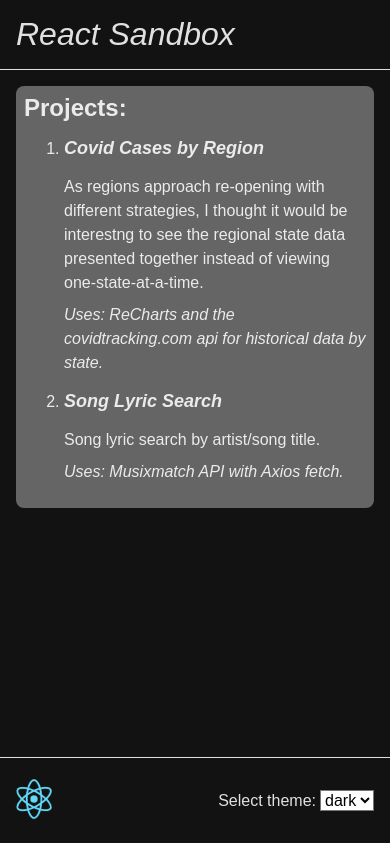
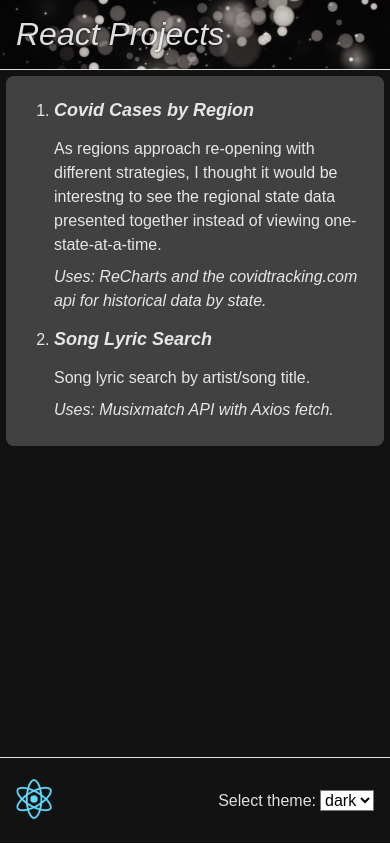
Before and after one commit to dougwigg/react-app, a React (Create React App) app: page /#/ in a window 390 px wide. Built offline with nearby package versions, Linux system fonts and the light colour scheme.

Commit message:
adjust styling

```diff
--- a/src/App.js
+++ b/src/App.js
@@ -18,7 +18,7 @@
   const [themeStyle, setThemeStyle] = React.useState(themeStyles.darkTheme);
   return (
     <ThemeProvider theme={themeStyle}>
-      <Header title="React Sandbox" />
+      <Header title="React Projects" />
       <Router>
         <Switch>
           <Route path='/' exact component={BodyHOC(HomeTOC)} />
--- a/src/layout/Body.module.css
+++ b/src/layout/Body.module.css
@@ -4,13 +4,20 @@
   text-decoration: none;
 }
 
+.backLink:hover {
+  color:  #b33426;
+}
+
 .header {
+  color: rgba(255,255,255,.87) !important;
   font-size: 4rem;
   font-style: italic;
   padding: 2rem;
   border-bottom-width: 1px;
   border-bottom-style: solid;
-    /** background: url('../bokeh.jpg') no-repeat center; */
+  background: url('../bokehbw.jpg') no-repeat center;
+  background-size: cover;
+  text-shadow: 0 0 3px #000;
 }
 
 .body {
@@ -23,7 +30,7 @@
 }
 
 .inner {
-    background-color: hsla(0,0%,100%,.35);
+  background-color: hsla(0,0%,100%,.2);
   padding: 1rem;
   border-radius: .5rem;
 }
@@ -57,7 +64,7 @@
     font-size: 2rem;
   }
   .body {
-      padding: 1rem;
+    padding: 6px;
     min-height: calc(100vh - 157px);
   }
   .inner {
--- a/src/layout/HomeTOC.jsx
+++ b/src/layout/HomeTOC.jsx
@@ -6,7 +6,6 @@
 const HomeTOC = () => {
   return (
       <>
-        <h2 className={styles.header}>Projects:</h2>
         <ol>
           <li className={styles.itm}>
             <Link to="/covid-by-region">Covid Cases by Region</Link>
--- a/src/layout/HomeTOC.module.css
+++ b/src/layout/HomeTOC.module.css
@@ -7,6 +7,10 @@
   color: inherit;
   margin-top: 1rem;
   text-decoration: none;
+}
+
+.backLink:hover {
+  color:  #b33426;
 }
 
 .itm {
@@ -22,7 +26,7 @@
 }
 
 .itm a:hover {
-  color: orange;
+  color: #b33426;
   text-decoration: underline;
 }
 
--- a/src/layout/Theme.module.css
+++ b/src/layout/Theme.module.css
@@ -1,5 +1,5 @@
 .lightTheme {
-    color: #085a78;
+    color: #555;
     font-family: arial, sans-serif;
     border-color:#085a78;
     background-color: #dfdfdf;
--- a/src/projects/covid-by-region/ChartForState.jsx
+++ b/src/projects/covid-by-region/ChartForState.jsx
@@ -30,7 +30,7 @@
             <XAxis dataKey="date" />
             <YAxis/>
             <Tooltip />
-            <Bar dataKey="case increase" fill="orange" />
+            <Bar dataKey="case increase" fill="#b33426" />   /** #b33426 ff8400 */
             <Bar dataKey="death increase" fill="#000" />
           </BarChart>
         </ResponsiveContainer>
--- a/src/projects/covid-by-region/Covid.module.css
+++ b/src/projects/covid-by-region/Covid.module.css
@@ -31,7 +31,7 @@
   display: inline-block;
   width: 14px;
   height: 14px;
-  background-color: orange;
+  background-color:#b33426;
   margin: 0 .3rem;
   content: '';
   vertical-align: -1px;
@@ -52,11 +52,11 @@
     flex-wrap: wrap;
     margin:0 0 2rem;
     border-radius: 3px;
-    background-color: #e0d9d5;
+    background-color: #bbb;
 }
 
 .chartHeader {
-    color: #6f5337;
+    color: #982316;
     margin: 0 0 1rem;
     padding-top: 1rem;
     text-align: center;
@@ -71,7 +71,7 @@
 
 .chartWrap {
     border-radius: 3px;
-    background: rgba(255,255,255,.8);
+    background: rgba(255,255,255,.87);
     box-sizing: border-box;
     padding: 20px 5px 0;
     margin: 10px;
```
Also changed, not shown: src/bokehbw.jpg (added). Lines whose indentation alone changed are shown as unchanged.
